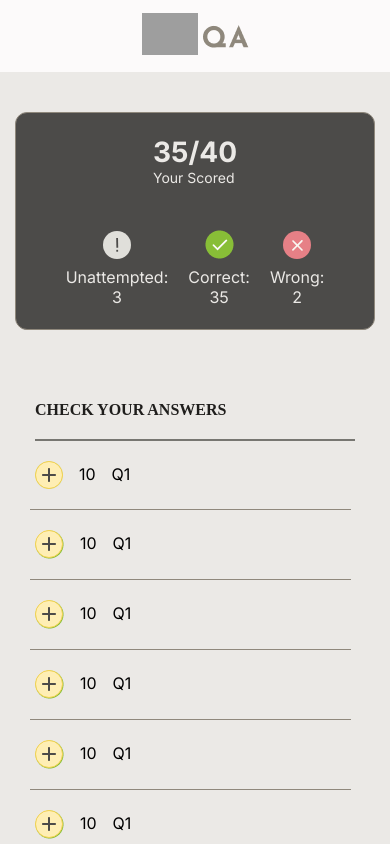
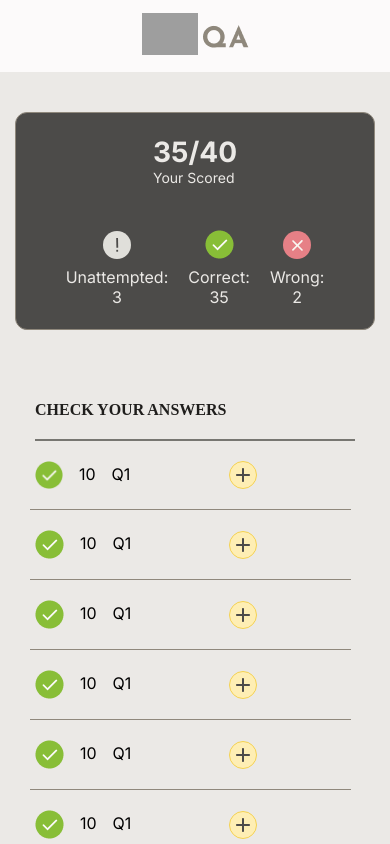
Before and after one commit to tannukumari14/assessment-platform, a Next.js app: page /score in a window 390 px wide. Shown: the top 844 px of the page. Built offline with nearby package versions, Linux system fonts and the light colour scheme; grey boxes are pictures that could not be loaded; a web font is replaced by a local one.

Commit message:
4th page question set not reslove

```diff
--- a/app/component/Assessment_Header.css
+++ b/app/component/Assessment_Header.css
@@ -37,7 +37,6 @@
 
 
 .submit-assessment{
-  /* margin-left: 73px; */
   padding: 16px 35px;
   justify-content: center;
   align-items: center;
@@ -50,14 +49,12 @@
   height: 54px;
   color: black;
   text-decoration: none;
-  /* margin-bottom: 40px; */
   line-height: 450%;
 }
 
 @media(max-width:567px){
   .assessment-header{
     width: 100%;
-    /* flex-direction: column;     */
   }
   .submit-header{
     margin-left: 220px;
--- a/app/globals.css
+++ b/app/globals.css
@@ -232,7 +232,7 @@
 .image-container{
   /* margin-left: 182px; */
   margin: auto;
-  position: absolute;
+  /* position: absolute; */
 }
 
 .space{
@@ -258,7 +258,6 @@
   /* margin-bottom: 75px; */
   margin: 75px auto;
 }
-
 /* page4 Scores*/
 .base{
   width: 360px;
@@ -268,30 +267,17 @@
 .base1{
   /* display: inline-block; */
   flex-direction: column;
+  width: 320px;
 }
 
 .h1-score{
-  /* display: flex; */
-  /* justify-content: center; */
-  /* align-items: center; */
-  /* flex-direction: column; */
   color: #EBE9E6;
   width: 84px;
   /* margin: auto; */
   font-size: 14px;
   margin: auto;
-  /* margin-top: -37px; */
 }
 
-/* .thirty-fourth{
-  margin: auto;
-  width: 84px;
-}
-
-.your-score-Score{
-  margin: auto;
-  width: 112px;
-} */
 
 .div-for-score{
   width:50px;
@@ -320,5 +306,4 @@
   width: 320px;
   margin: auto;
 }
-
 }
--- a/app/score/Check_Answer.css
+++ b/app/score/Check_Answer.css
@@ -39,6 +39,7 @@
 .answers{
   display: flex;
   justify-content: space-between;
+  width: 100%;
 }
 
 .gap{
@@ -48,8 +49,10 @@
 }
 
 .image-container {
+  margin-left: auto;
+  display: flex;
+  justify-content: flex-end;
   position: relative;
-  margin-left: 455px;
 }
 
 .base-image {
--- a/app/score/Scores.css
+++ b/app/score/Scores.css
@@ -42,11 +42,7 @@
 
 .hrs{
   width: 55px;
-  /* height: 0px; */
   transform: rotate(90deg);
-  /* stroke-width: 1px;
-  stroke:  #8F887C; */
-  /* margin-top: 26px; */
 }
 
 .image-text{
--- a/app/submit/Submit.css
+++ b/app/submit/Submit.css
@@ -11,7 +11,7 @@
   height: 516px;
   margin: auto;
   text-align: center;
-  width: 705px; /* Set the width for desktop view */
+  width: 705px;
   background:  #F9F7F2;
   margin-bottom: 428px;
   margin-top: 100px;
--- a/app/submit/Submit.js
+++ b/app/submit/Submit.js
@@ -12,7 +12,7 @@
         <p className="submit-successfully">Successfully Submitted</p>
         <p className="submit-thankyou">Thank you for completing the test!</p>
         <p className="submit-review">
-          Review your results and keep practicing.
+          Review your results and keep practicing. <br></br>
           Great job and keep up the hard work!
         </p>
       </div>
```
